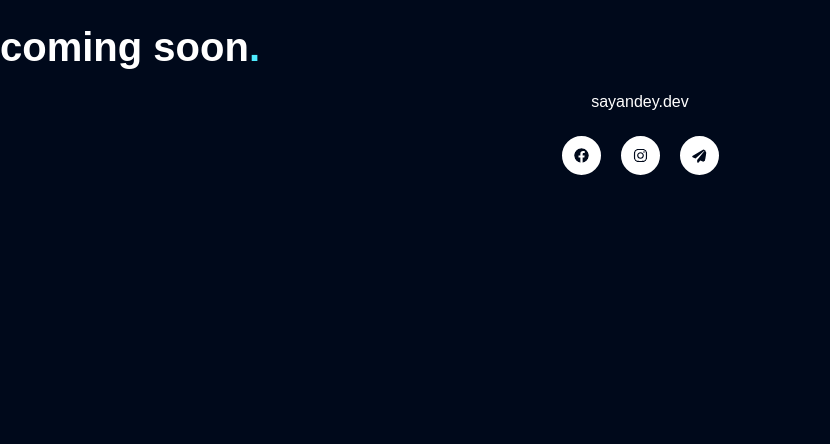
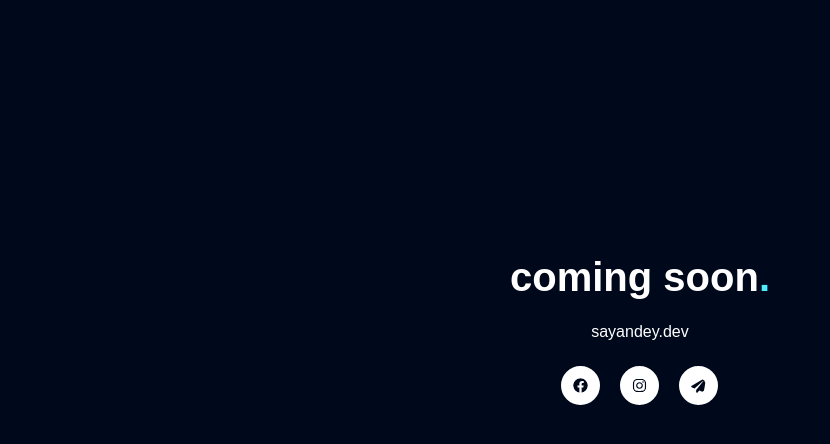
Before and after one commit to sayandey18/coming-soon, a React (Create React App) app: page / in a window 1280 px wide. Shown: the top 444 px of the page, without its empty margins (0-830 px from the left). Built offline with nearby package versions, Linux system fonts and the light colour scheme.

Commit message:
fix layout

```diff
--- a/src/components/Coming.jsx
+++ b/src/components/Coming.jsx
@@ -14,7 +14,8 @@ const data = [
 
 function Coming() {
     return (
-        <div className="wrapper">
+        <div className="container home__container">
+            <div>
                 <h1>coming soon<span className="dot">.</span></h1>
                 <div className="link__div">
                     <Link to="/about" className="page__link">sayandey.dev</Link>
@@ -33,6 +34,7 @@ function Coming() {
                 }
 
             </div>
+        </div>
     )
 }
 
```
Lines whose indentation alone changed are shown as unchanged.
